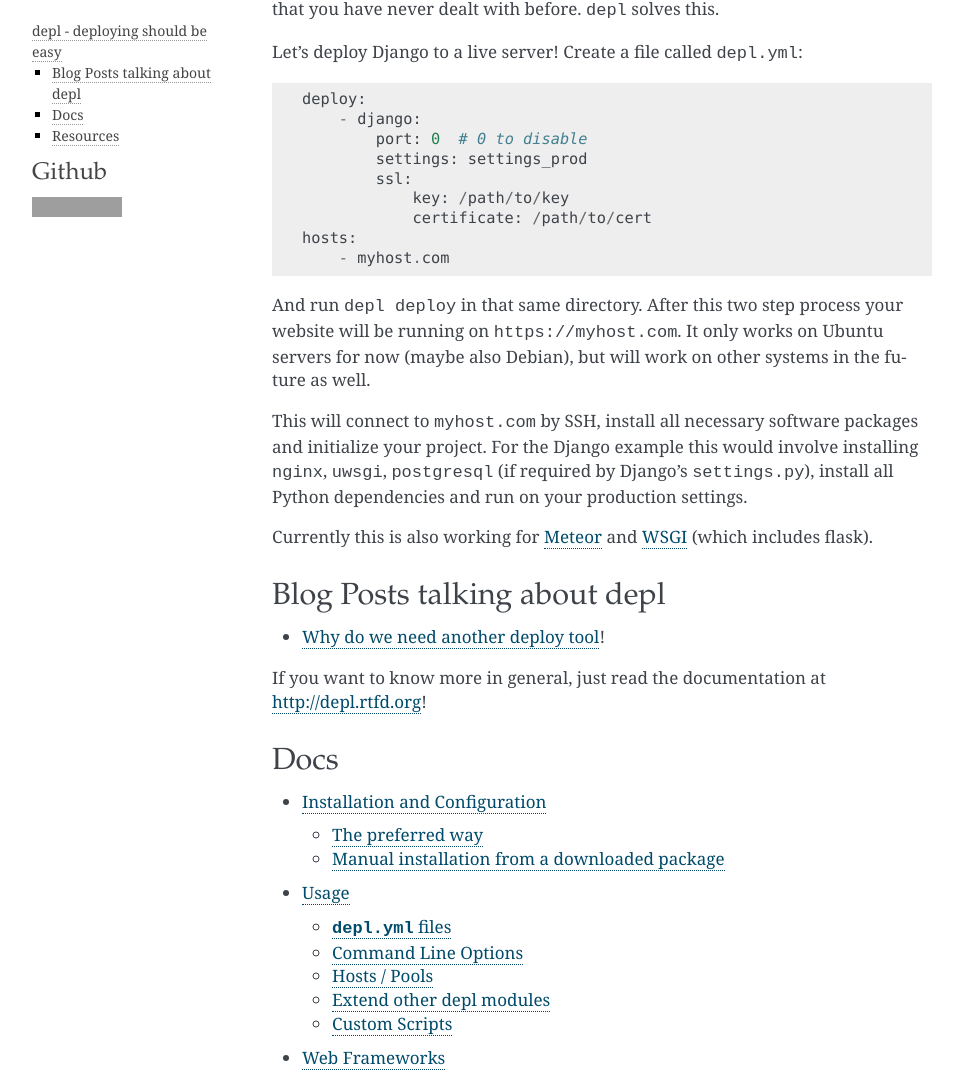
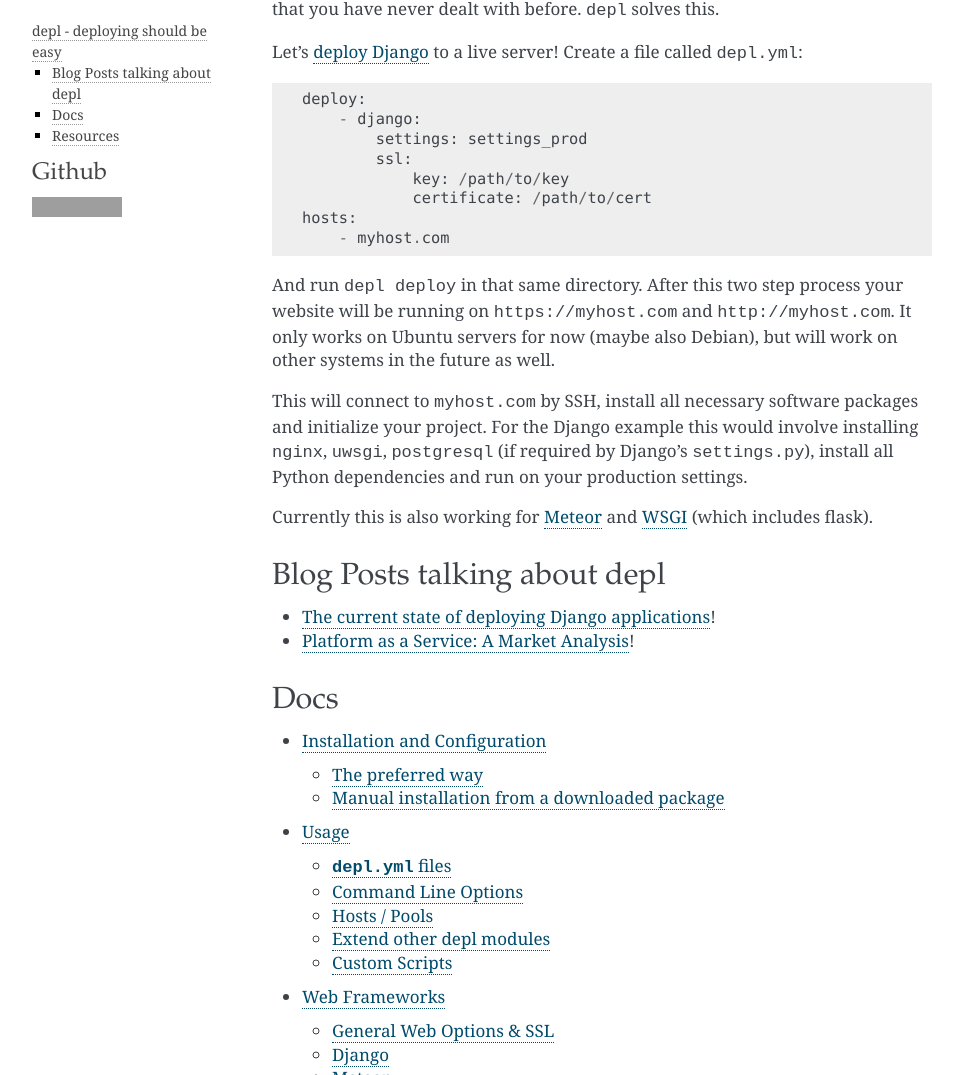
Before and after one commit to davidhalter/depl, a Sphinx documentation site: the page built from docs/index.rst, in a window 1280 px wide and 1400 px high. Shown: the part 325-1400 px from the top of the window, without its empty margins (148-1111 px from the left). Built offline with Sphinx 7.4.7, drawn with Linux system fonts in a browser that asks for light colours; grey boxes are pictures that could not be loaded.

Commit message:
update index with current blog posts. finished. good night :)

```diff
--- a/docs/index.rst
+++ b/docs/index.rst
@@ -15,11 +15,12 @@
 solve that problem? Simple deployments should not involve tweaking
 configurations, that you have never dealt with before. ``depl`` solves this.
 
-Let's deploy Django to a live server! Create a file called ``depl.yml``::
+Let's `deploy Django
+<depl.readthedocs.org/en/latest/docs/web-frameworks.html#meteor>`_ to a live
+server! Create a file called ``depl.yml``::
 
     deploy:
         - django:
-            port: 0  # 0 to disable
             settings: settings_prod
             ssl:
                 key: /path/to/key
@@ -28,9 +29,9 @@
         - myhost.com
 
 And run ``depl deploy`` in that same directory. After this two step process
-your website will be running on ``https://myhost.com``. It only works on Ubuntu
-servers for now (maybe also Debian), but will work on other systems in the
-future as well.
+your website will be running on ``https://myhost.com`` and
+``http://myhost.com``. It only works on Ubuntu servers for now (maybe also
+Debian), but will work on other systems in the future as well.
 
 This will connect to ``myhost.com`` by SSH, install all necessary software
 packages and initialize your project. For the Django example this would involve
@@ -46,10 +47,10 @@
 Blog Posts talking about depl
 -----------------------------
 
-- `Why do we need another deploy tool <article>`_!
-
-If you want to know more in general, just read the documentation at
-`<http://depl.rtfd.org>`_!
+- `The current state of deploying Django applications
+  <http://jedidjah.ch/code/2013/12/16/django-deployment/>`_!
+- `Platform as a Service: A Market Analysis
+  <http://jedidjah.ch/code/2013/12/16/paas/>`_!
 
 
 .. _toc:
```
